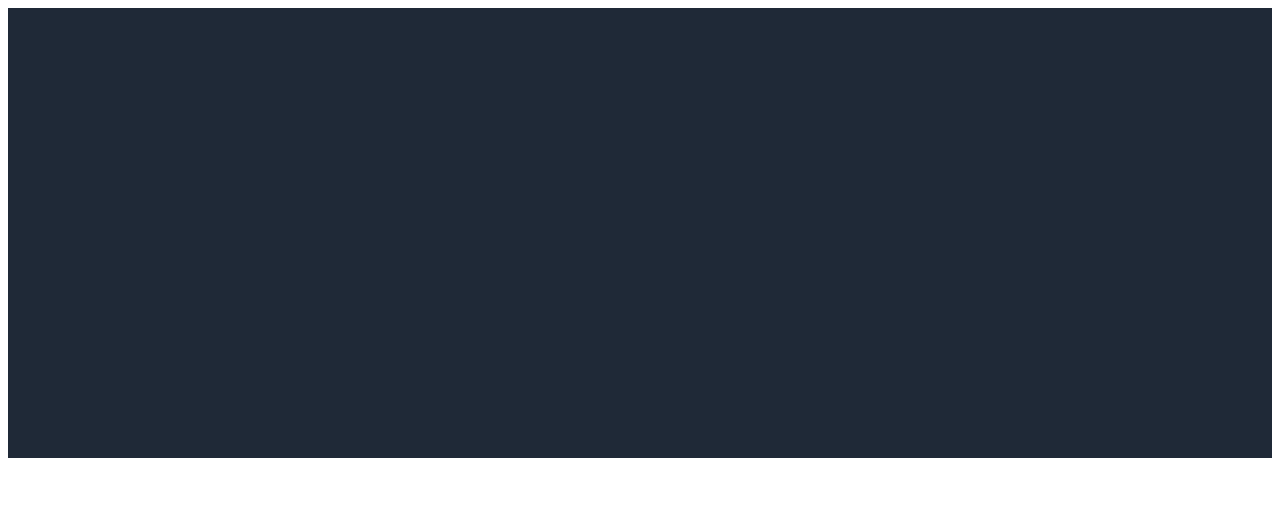
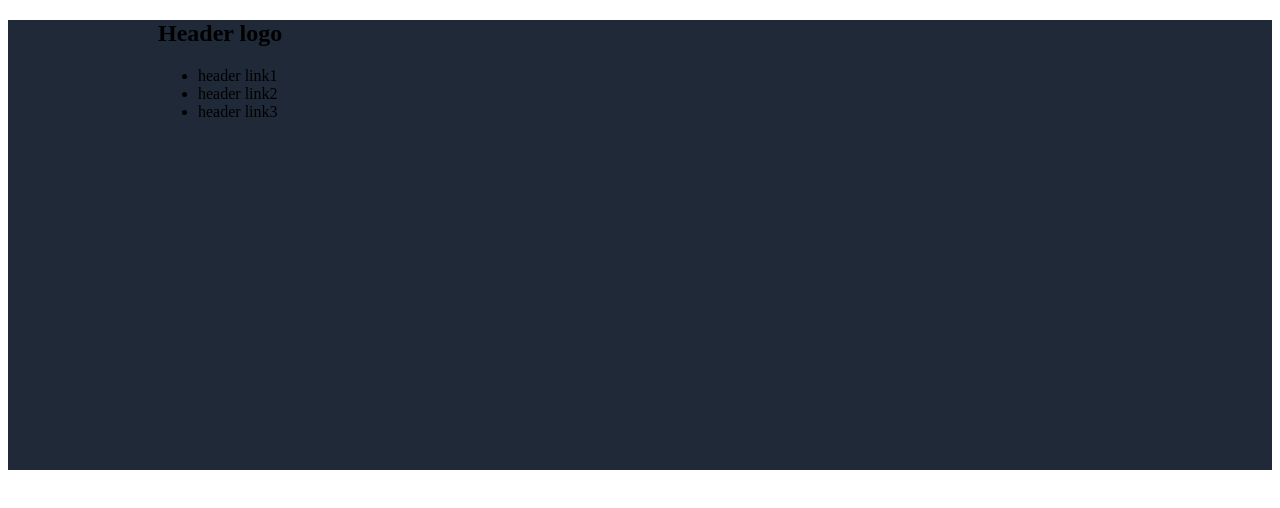
Before and after one commit to Ashishraw-007/Landing-page, a plain HTML site: page index.html in a window 1280 px wide. Drawn offline with Linux system fonts and the light colour scheme.

Commit message:
add logo, links

```diff
--- a/index.html
+++ b/index.html
@@ -10,7 +10,14 @@
 <body>
     <div class="header">
         <div class="h-content">
-            <div class="logo-ul"></div>
+            <div class="logo-ul">
+                <h2>Header logo</h2>
+                <ul>
+                    <li>header link1</li>
+                    <li>header link2</li>
+                    <li>header link3</li>
+                </ul>
+            </div>
             <div class="hero"></div>
             <div class="img"></div>
         </div>
```
